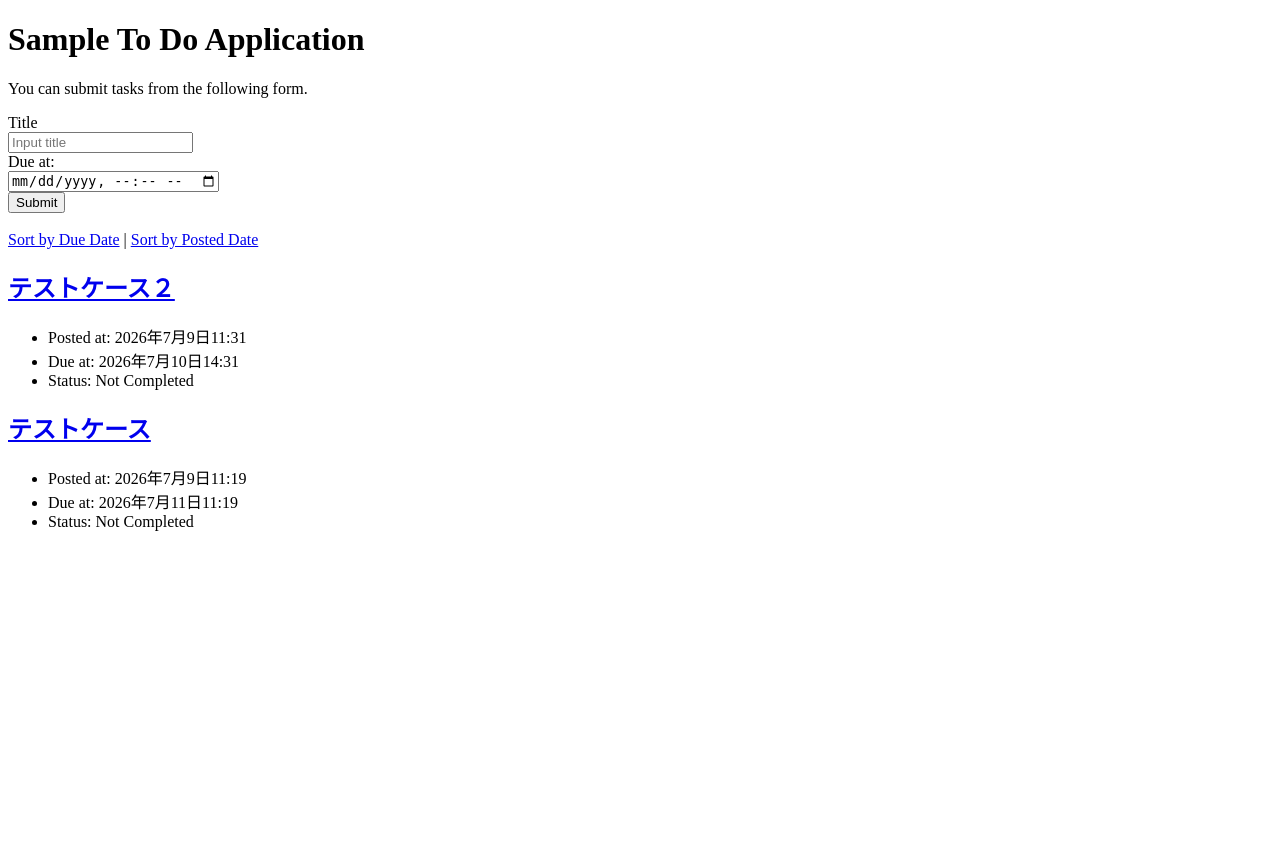
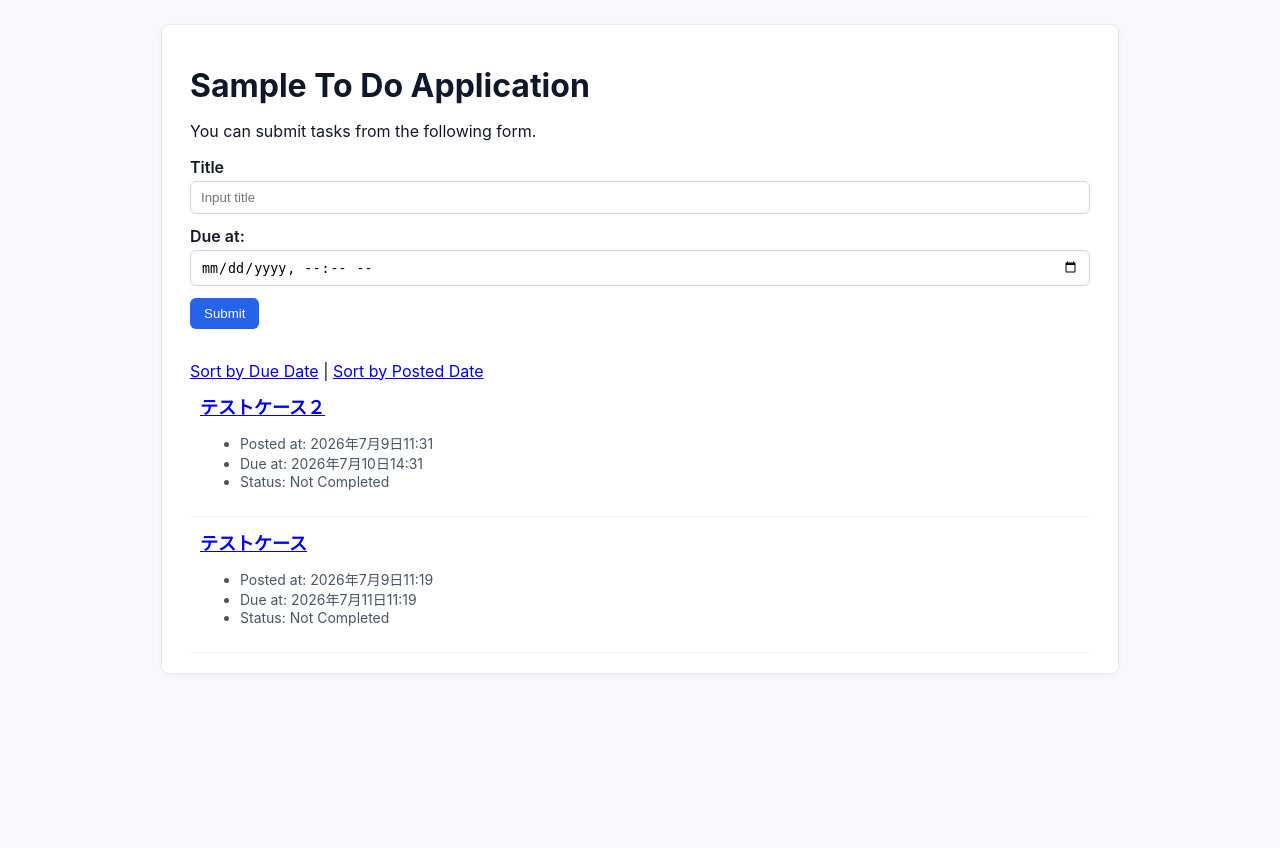
Before and after one commit to s1F10250172/django-test-exercise, a Django app: page / in a window 1280 px wide. Before the commit the page ends 531 px from the top, so only its background shows below. Run offline with Django 5.2, Linux system fonts and the light colour scheme; data comes from the database, SQL or seed files in the repository; both versions use the stored data as it was after the commit.

Commit message:
cssの追加

```diff
--- /dev/null
+++ b/todo/static/todo/style.css
@@ -0,0 +1,87 @@
+/* Basic styles for the sample To Do Application */
+html, body {
+  height: 100%;
+  margin: 0;
+  font-family: -apple-system, BlinkMacSystemFont, "Segoe UI", Roboto, "Helvetica Neue", Arial;
+  background: #f7f9fc;
+  color: #111827;
+}
+
+body {
+  padding: 24px;
+}
+
+h1 {
+  color: #0f172a;
+  margin-bottom: 8px;
+}
+
+.container {
+  max-width: 900px;
+  margin: 0 auto;
+  background: #ffffff;
+  border: 1px solid #e6e9ef;
+  border-radius: 8px;
+  padding: 20px 28px;
+  box-shadow: 0 2px 6px rgba(16,24,40,0.04);
+}
+
+form div {
+  margin-bottom: 12px;
+}
+
+label {
+  font-weight: 600;
+  display: inline-block;
+  margin-bottom: 4px;
+}
+
+input[type="text"], input[type="datetime-local"] {
+  width: 100%;
+  padding: 8px 10px;
+  border: 1px solid #cbd5e1;
+  border-radius: 6px;
+  box-sizing: border-box;
+}
+
+button {
+  background: #2563eb;
+  color: white;
+  border: none;
+  padding: 8px 14px;
+  border-radius: 6px;
+  cursor: pointer;
+}
+
+button:hover {
+  background: #1e40af;
+}
+
+.task {
+  padding: 12px 10px;
+  border-bottom: 1px solid #eef2ff;
+}
+
+.task h2 {
+  margin: 0 0 6px 0;
+  font-size: 18px;
+}
+
+.meta {
+  color: #475569;
+  font-size: 14px;
+}
+
+.links a {
+  color: #2563eb;
+  text-decoration: none;
+  margin-right: 8px;
+}
+
+.links a:hover {
+  text-decoration: underline;
+}
+
+@media (max-width: 640px) {
+  .container { padding: 16px; }
+}
--- /dev/null
+++ b/todo/templates/todo/base.html
@@ -0,0 +1,21 @@
+{% load static %}
+<!DOCTYPE html>
+<html lang="ja">
+
+  <head>
+    <meta charset="UTF-8">
+    <meta name="author" content="INIAD">
+    <title>{% block title %}To Do Application{% endblock %}</title>
+    <link rel="stylesheet" href="{% static 'todo/style.css' %}">
+  </head>
+
+  <body>
+    <div class="container">
+      <h1>{% block header %}Sample To Do Application{% endblock %}</h1>
+      <div>
+        {% block content %}{% endblock %}
+      </div>
+    </div>
+  </body>
+
+</html>
--- a/todo/templates/todo/index.html
+++ b/todo/templates/todo/index.html
@@ -1,15 +1,6 @@
-{% load static %}
-<!DOCTYPE html>
-<html lang="ja">
+{% extends 'todo/base.html' %}
 
-  <head>
-    <title>To Do Application</title>
-    <meta charset="UTF-8">
-    <meta name="author" content="INIAD">
-  </head>
-
-  <body>
-    <h1>Sample To Do Application</h1>
+{% block content %}
 <p>You can submit tasks from the following form.</p>
 <form action="{% url 'index' %}" method="post">
   {% csrf_token %}
@@ -33,9 +24,9 @@
 </div>
 
 {% for task in tasks %}
-    <div class="text">
+<div class="task">
   <h2><a href="{% url 'detail' task.id %}">{{ task.title }} </a></h2>
-      <ul>
+  <ul class="meta">
     <li>Posted at: {{ task.posted_at }}</li>
     {% if task.due_at %}
     <li>Due at: {{ task.due_at }}</li>
@@ -48,6 +39,4 @@
   </ul>
 </div>
 {% endfor %}
-  </body>
-
-</html>
+{% endblock %}
```
Also changed, not shown: todo/templates/todo/detail.html (+5 -14 lines), todo/templates/todo/edit.html (+5 -14 lines), db.sqlite3. Lines whose indentation alone changed are shown as unchanged.
